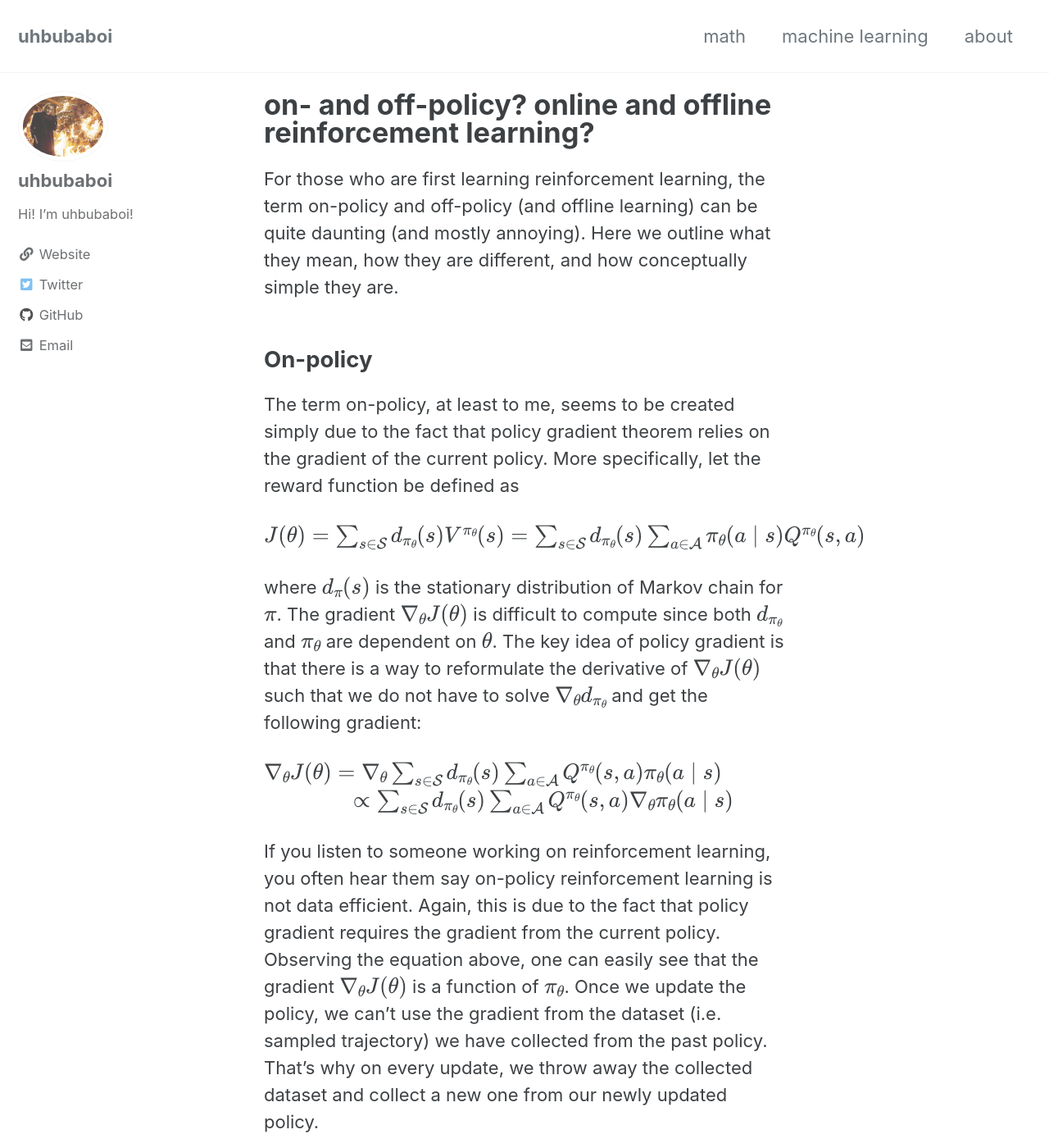
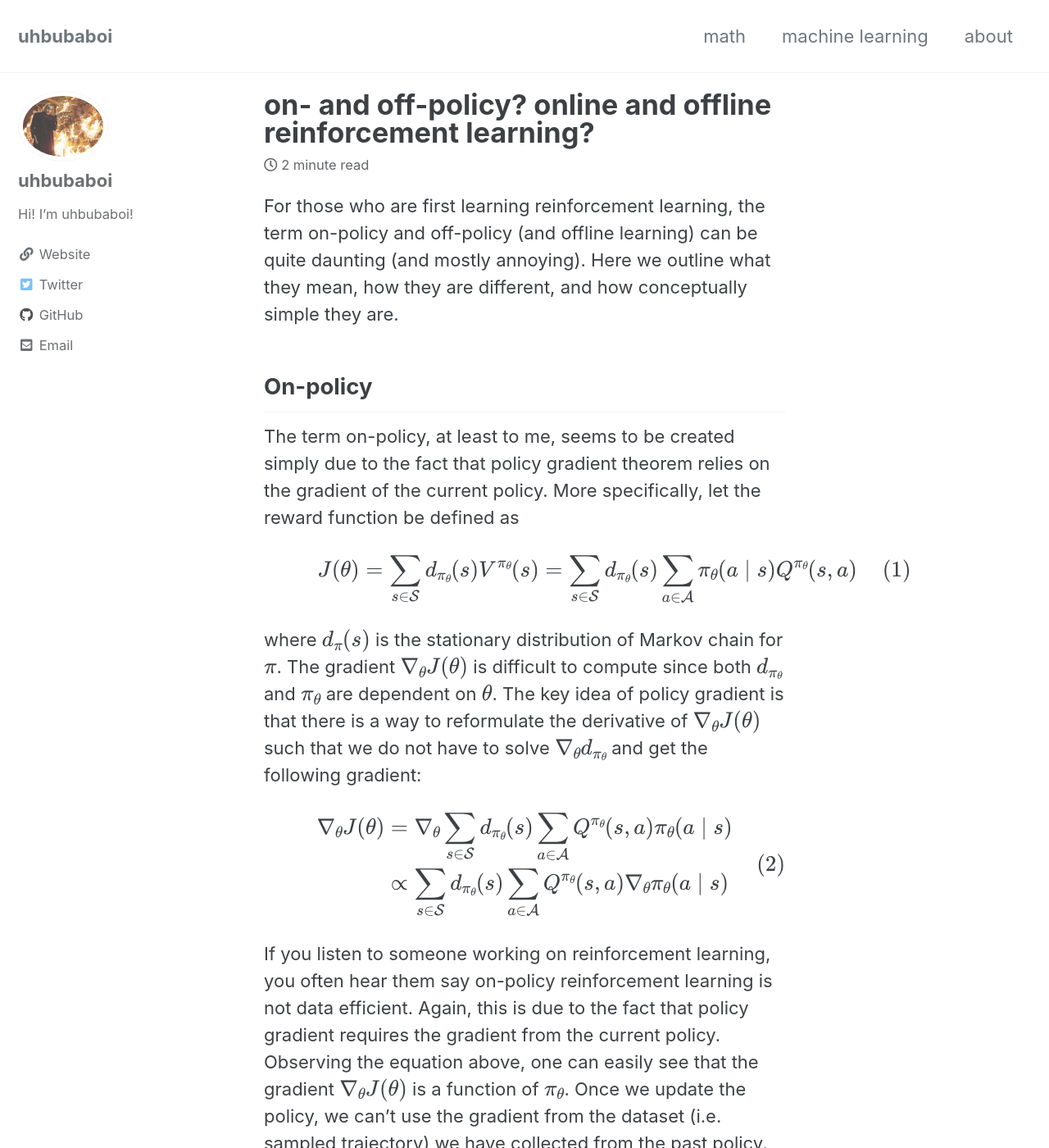
Before and after one commit to uhbubaboi/uhbubaboi.github.io, a Jekyll site: the page built from _posts/2022-01-13-on-off-online-offline-rl.md, in a window 1280 px wide and 1400 px high. Shown: the whole window at 82% size. Built offline with Jekyll 4.4.1, drawn with Linux system fonts in a browser that asks for light colours; cached includes are drawn as plain includes; formulas are drawn with MathJax 3; comment, search, counter and statistics services are not loaded; some of the changed text lies outside the part shown.

```diff
--- a/_config.yml
+++ b/_config.yml
@@ -245,5 +245,5 @@ defaults:
       author_profile: true
       read_time: true
       comments: true
-      share: true
+      share: false
       related: true
--- a/_posts/2022-01-13-on-off-online-offline-rl.md
+++ b/_posts/2022-01-13-on-off-online-offline-rl.md
@@ -18,12 +17,11 @@ For those who are first learning reinforcement learning, the term on-policy and
 
 The term on-policy, at least to me, seems to be created simply due to the fact that policy gradient theorem relies on the gradient of the current policy. More specifically, let the reward function be defined as
 
-$J(\theta) = \sum_{s \in \mathcal{S}} d_{\pi_\theta}(s) V^{\pi_\theta}(s) = \sum_{s \in \mathcal{S}} d_{\pi_\theta}(s) \sum_{a \in \mathcal{A}} \pi_\theta(a \mid s) Q^{\pi_\theta}(s,a)$
+$$J(\theta) = \sum_{s \in \mathcal{S}} d_{\pi_\theta}(s) V^{\pi_\theta}(s) = \sum_{s \in \mathcal{S}} d_{\pi_\theta}(s) \sum_{a \in \mathcal{A}} \pi_\theta(a \mid s) Q^{\pi_\theta}(s,a) \tag{1}$$
 
 where $d_{\pi}(s)$ is the stationary distribution of Markov chain for $\pi$. The gradient $\nabla_\theta J(\theta)$ is difficult to compute since both $d_{\pi_\theta}$ and $\pi_\theta$ are dependent on $\theta$. The key idea of policy gradient is that there is a way to reformulate the derivative of $\nabla_\theta J(\theta)$ such that we do not have to solve $\nabla_\theta d_{\pi_\theta}$ and get the following gradient:
 
-$\nabla_\theta J(\theta) = \nabla_\theta \sum_{s \in \mathcal{S}} d_{\pi_\theta}(s) \sum_{a \in \mathcal{A}} Q^{\pi_\theta}(s,a) \pi_\theta(a \mid s)$
-$\quad \quad \quad \quad \propto \sum_{s \in \mathcal{S}} d_{\pi_\theta}(s) \sum_{a \in \mathcal{A}} Q^{\pi_\theta}(s,a) \nabla_\theta \pi_\theta(a \mid s)$
+$$\begin{align*}\nabla_\theta J(\theta) &= \nabla_\theta \sum_{s \in \mathcal{S}} d_{\pi_\theta}(s) \sum_{a \in \mathcal{A}} Q^{\pi_\theta}(s,a) \pi_\theta(a \mid s)\\&\propto \sum_{s \in \mathcal{S}} d_{\pi_\theta}(s) \sum_{a \in \mathcal{A}} Q^{\pi_\theta}(s,a) \nabla_\theta \pi_\theta(a \mid s)\end{align*} \tag{2}$$
 
 If you listen to someone working on reinforcement learning, you often hear them say on-policy reinforcement learning is not data efficient. Again, this is due to the fact that policy gradient requires the gradient from the current policy. Observing the equation above, one can easily see that the gradient $\nabla_\theta J(\theta)$ is a function of $\pi_\theta$. Once we update the policy, we can’t use the gradient from the dataset (i.e. sampled trajectory) we have collected from the past policy. That’s why on every update, we throw away the collected dataset and collect a new one from our newly updated policy.
 
```
Also changed, not shown: other parts of _posts/2022-01-13-on-off-online-offline-rl.md (+0 -1 lines), _posts/2022-01-12-continuity-definitions.md (+0 -1 lines), _posts/2022-01-13-small-set-two-approaches.md (+1 -2 lines), _posts/2022-01-15-sac.md (+0 -1 lines), 1 other file.
